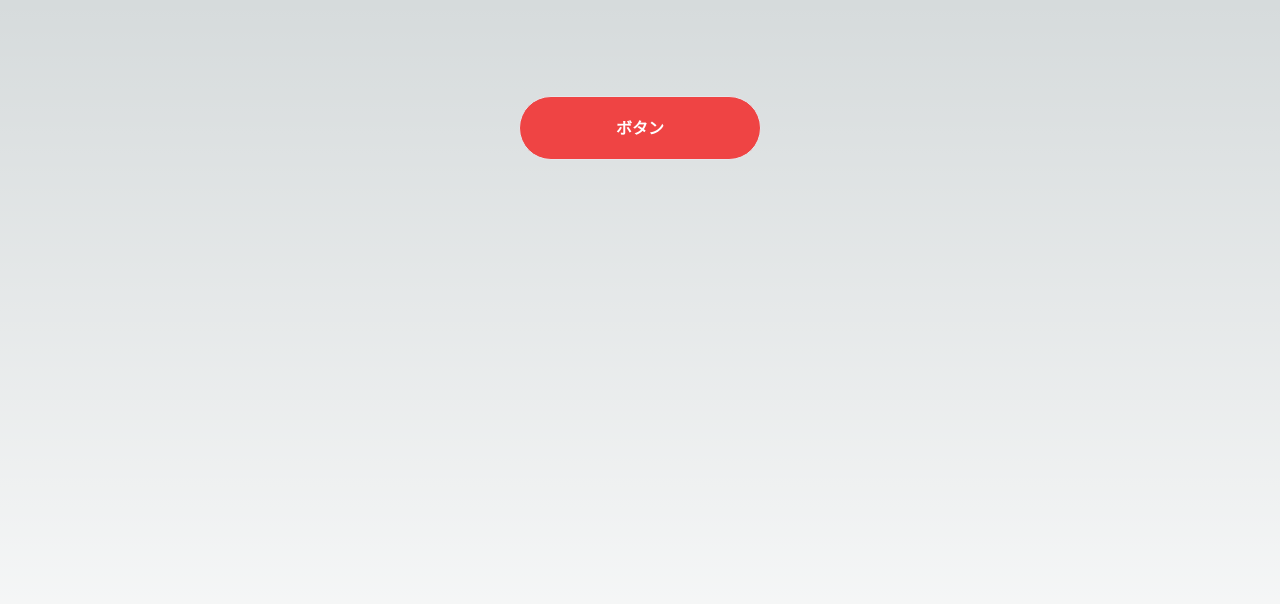
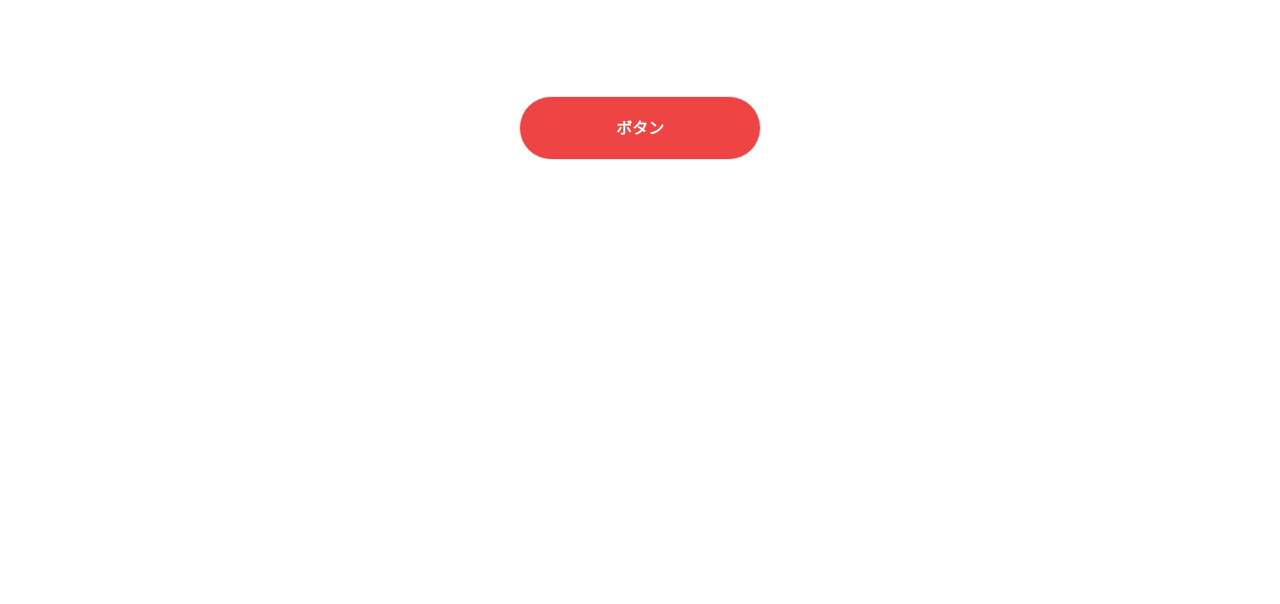
Before and after one commit to MasatoNagashima/order-app, a Next.js app: page / in a window 1280 px wide. Shown: the top 604 px of the page. Built offline with nearby package versions, Linux system fonts and the light colour scheme.

Commit message:
Change Global.css

```diff
--- a/app/globals.css
+++ b/app/globals.css
@@ -3,27 +3,8 @@
 @tailwind utilities;
 
 :root {
-  --foreground-rgb: 0, 0, 0;
-  --background-start-rgb: 214, 219, 220;
-  --background-end-rgb: 255, 255, 255;
-}
-
-@media (prefers-color-scheme: dark) {
-  :root {
-    --foreground-rgb: 255, 255, 255;
-    --background-start-rgb: 0, 0, 0;
-    --background-end-rgb: 0, 0, 0;
-  }
-}
-
-body {
-  color: rgb(var(--foreground-rgb));
-  background: linear-gradient(
-      to bottom,
-      transparent,
-      rgb(var(--background-end-rgb))
-    )
-    rgb(var(--background-start-rgb));
+  --background: 0 0% 100%;
+  --foreground: 222.2 84% 4.9%;
 }
 
 @layer utilities {
```
